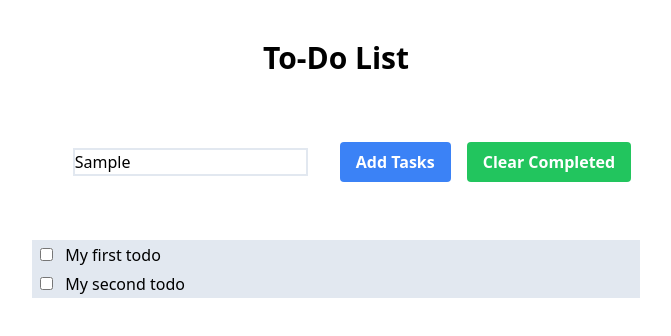
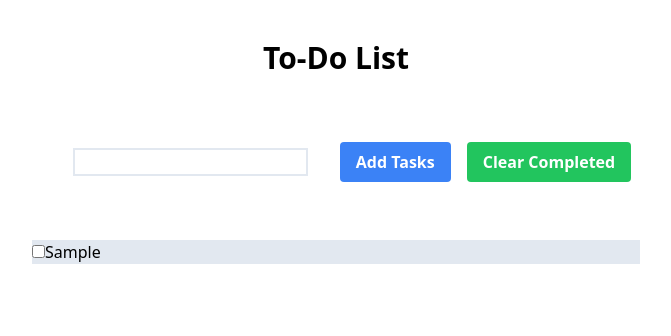
Before and after one commit to RavenSecurity/React-to-do-list, a React (Create React App) app: page / in a window 1280 px wide. Both pictures are taken after typing "Sample" into the empty fields and a click on the button "Add Tasks". Shown: the top 336 px of the page, without its empty margins (304-975 px from the left). Built offline with nearby package versions, Linux system fonts and the light colour scheme.

Commit message:
Tutorial needed

```diff
--- a/package.json
+++ b/package.json
@@ -9,6 +9,7 @@
     "react": "^18.2.0",
     "react-dom": "^18.2.0",
     "react-scripts": "^5.0.1",
+    "uuid": "^8.3.2",
     "web-vitals": "^2.1.4"
   },
   "scripts": {
--- a/src/App.js
+++ b/src/App.js
@@ -1,20 +1,59 @@
-import React, { useState } from 'react';
+import React, { useState, useRef, useEffect } from 'react';
 import TodoList from './TodoList';
-import Input from './Input';
-import Submit from './Submit';
-import ClearTasks from './ClearTasks';
+import { v4 as uuidv4 } from 'uuid'
+const LOCAL_STORAGE_KEY = 'todoApp.todos'
+
+
 
 function App() {
+  const [todos, setTodos] = useState([])
+  const todoNameRef = useRef()
+
+
+
+  useEffect(() => {
+    const storedTodos = JSON.parse(localStorage.getItem(LOCAL_STORAGE_KEY))
+    if (storedTodos) setTodos(storedTodos)
+  }, [])
+
+  useEffect(() => {
+    localStorage.setItem(LOCAL_STORAGE_KEY, JSON.stringify(todos))
+  }, [todos])
+
+  function toggleTodo(id) {
+    const newTodos = [...todos]
+    const todo = newTodos.find(todo => todo.id === id)
+    todo.complete = !todo.complete
+    setTodos(newTodos)
+  }
+
+  function handleAddTodo(e) {
+    const name = todoNameRef.current.value
+    if (name === '') return
+    console.log(name)
+    setTodos(prevTodos => {
+      return [...prevTodos, { id: uuidv4(), name: name, complete: false}]
+    })
+    todoNameRef.current.value = null
+  }
+
+  function handleClearTodos() {
+    const newTodos = todos.filter(todo => !todo.complete)
+    setTodos(newTodos)
+  }
+
   return (
     <>
     <div className='m-8 flex flex-col items-center'>
     <h1 className="text-3xl font-bold m-2">To-Do List</h1>
     <div className='flex m-8 items-center'>
-    <Input />
-    <Submit />
-    <ClearTasks />
+    <input type="text" ref={todoNameRef} className='border-solid border-2 border-slate-200 m-8'/>
+    <button onClick={handleAddTodo} className="mr-4 bg-blue-500 hover:bg-blue-700 text-white font-bold py-2 px-4 rounded h-10">Add Tasks</button>
+    <button onClick={handleClearTodos} className="bg-green-500 hover:bg-green-700 text-white font-bold py-2 px-4 rounded h-10">Clear Completed</button>
     </div>
-    <TodoList />
+    <div className='tasks bg-slate-200 w-6/12'>
+      <TodoList todos={todos} toggleTodo={toggleTodo}/>
+    </div>
     </div>
     </>
   );
--- a/src/ClearTasks.js
+++ /dev/null
@@ -1,7 +0,0 @@
-import React from 'react'
-
-export default function ClearTasks() {
-  return (
-    <button className="bg-green-500 hover:bg-green-700 text-white font-bold py-2 px-4 rounded h-10">Clear Completed</button>
-  )
-}
--- a/src/Input.js
+++ /dev/null
@@ -1,7 +0,0 @@
-import React from 'react'
-
-export default function Input() {
-  return (
-    <input type="text" className='border-solid border-2 border-slate-200 m-8'/>
-  )
-}
--- a/src/Submit.js
+++ /dev/null
@@ -1,8 +0,0 @@
-import React from 'react'
-
-export default function Submit() {
-  return (
-    <button className="mr-4 bg-blue-500 hover:bg-blue-700 text-white font-bold py-2 px-4 rounded h-10">Add Tasks</button>
-
-  )
-}
--- /dev/null
+++ b/src/Todo.js
@@ -0,0 +1,15 @@
+import React from 'react'
+
+export default function Todo({ todo, toggleTodo }) {
+    function handleTodoClick() {
+        toggleTodo(todo.id)
+    }
+  return (
+    <div>
+        <label>
+            <input type="checkbox" checked={todo.complete} onChange={handleTodoClick} />
+            {todo.name}
+        </label>
+    </div>
+  )
+}
--- a/src/TodoList.js
+++ b/src/TodoList.js
@@ -1,17 +1,13 @@
-import React, { useState } from 'react'
+import React from 'react'
+import Todo from './Todo'
 
-export default function TodoList() {
-  const initialTodos  = ["My first todo", "My second todo"];
-  const [todos, setTodos] = useState(initialTodos);
+export default function TodoList({ todos, toggleTodo }) {
   return (
-    <div className='tasks bg-slate-200 w-6/12'>
     <ul className=''>
-      {todos.map((todo) => (
-        <li>
-          <input type="checkbox" className="m-2"/> {todo}
-        </li>
-      ))}
+      {todos.map((todo) => {
+          return <Todo key={todo.id} toggleTodo={toggleTodo} todo={todo} />
+      }
+      )}
     </ul>
-    </div>
   )
 }
--- a/src/index.js
+++ b/src/index.js
@@ -5,7 +5,5 @@ import "./index.css"
 
 const root = ReactDOM.createRoot(document.getElementById('root'));
 root.render(
-  <React.StrictMode>
     <App />
-  </React.StrictMode>
 );
```
Also changed, not shown: 1 other file (tests, documents, lock files or other folders).
